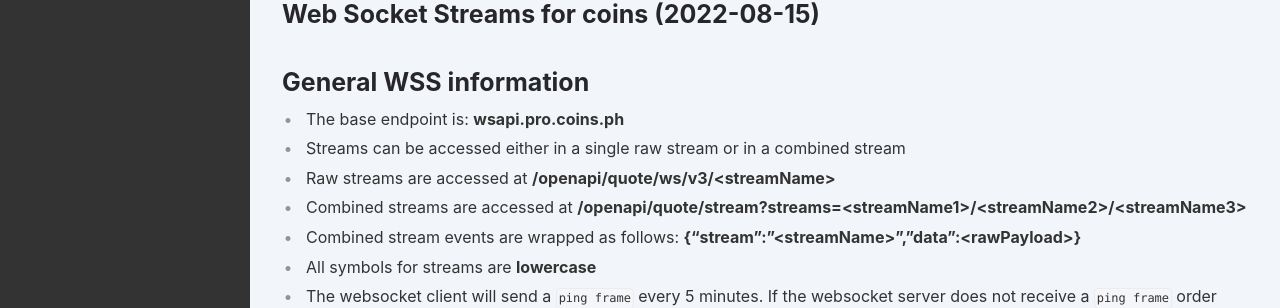
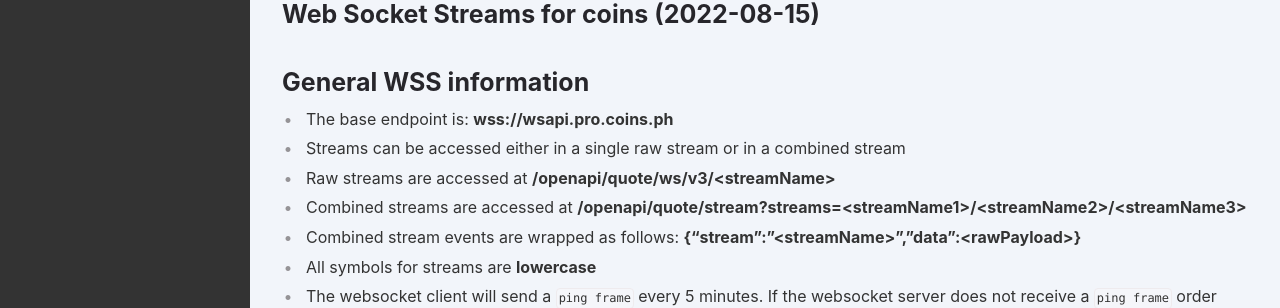
Before and after one commit to coins-docs/coins-docs.github.io, a Jekyll site: the page built from docs/web-socket-streams.md, in a window 1280 px wide and 900 px high. Shown: the part 308-616 px from the top of the window. Built offline with Jekyll 4.4.1, drawn with Linux system fonts in a browser that asks for light colours.

Commit message:
Update web-socket-streams.md

```diff
--- a/docs/web-socket-streams.md
+++ b/docs/web-socket-streams.md
@@ -20,7 +20,7 @@ layout: default
 
 # Web Socket Streams for coins (2022-08-15)
 # General WSS information
-* The base endpoint is: **wsapi.pro.coins.ph**
+* The base endpoint is: **wss://wsapi.pro.coins.ph**
 * Streams can be accessed either in a single raw stream or in a combined stream
 * Raw streams are accessed at **/openapi/quote/ws/v3/\<streamName\>**
 * Combined streams are accessed at **/openapi/quote/stream?streams=\<streamName1\>/\<streamName2\>/\<streamName3\>**
```
